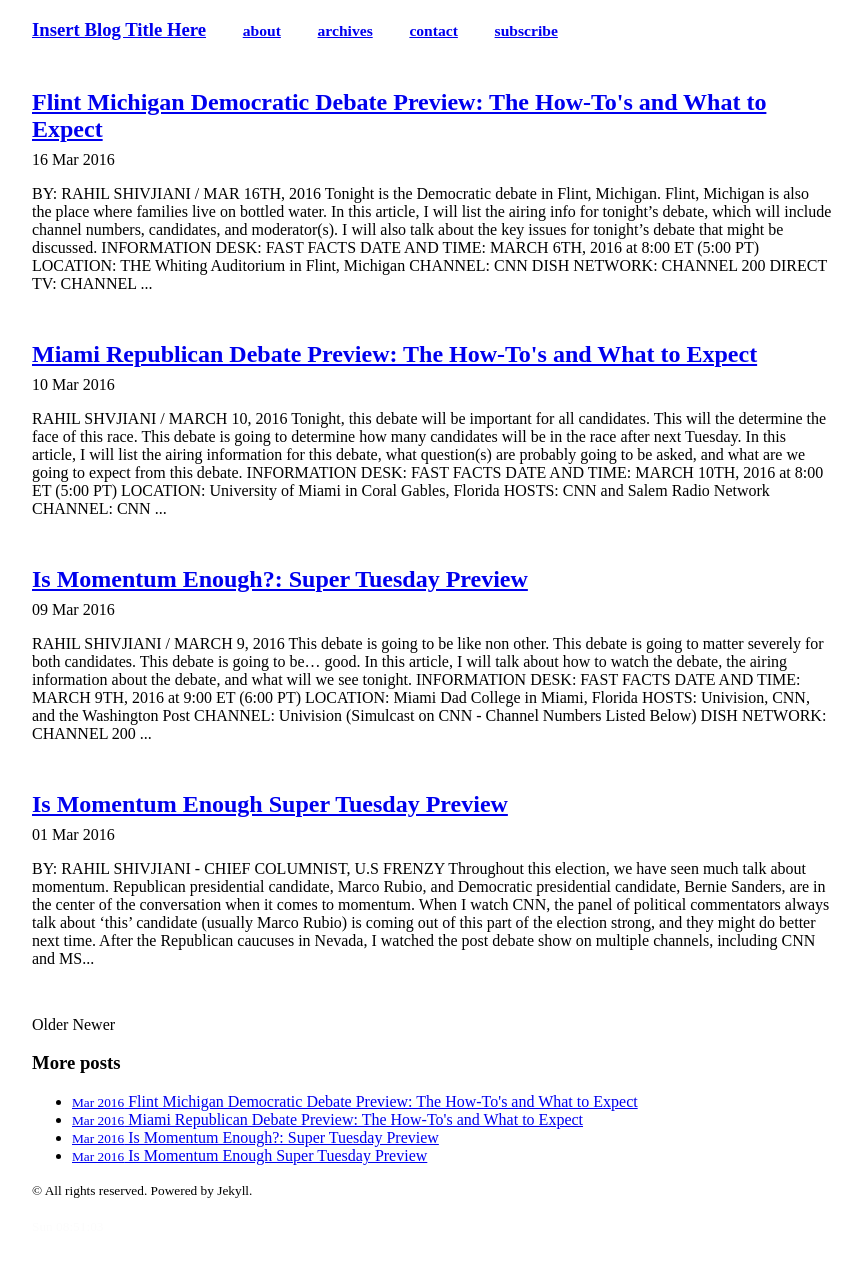
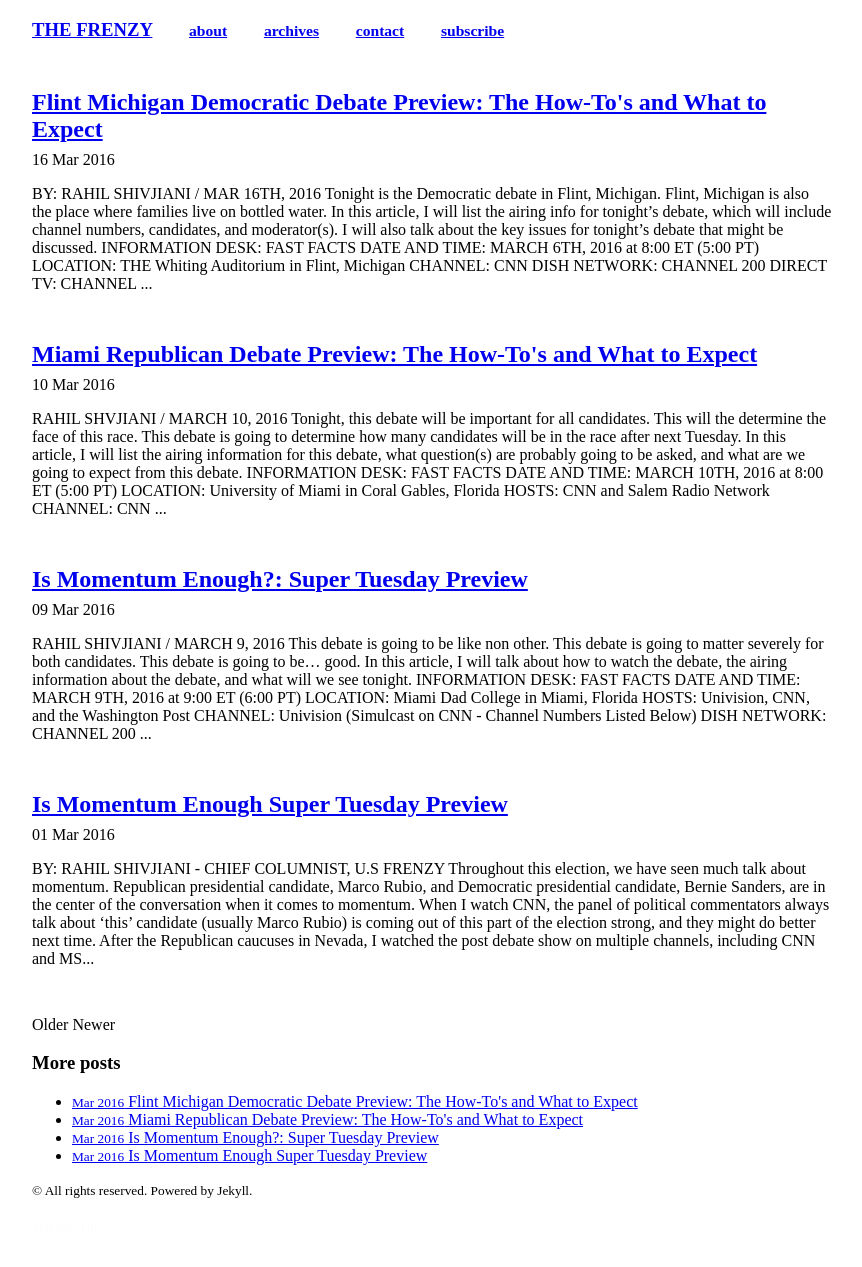
Before and after one commit to rshivjiani/rshivjiani.github.io, a Jekyll site: the page built from index.html, in a window 1280 px wide. Shown: the whole page, without its empty margins (208-1070 px from the left). Built offline with Jekyll 4.4.1, drawn with Linux system fonts in a browser that asks for light colours; the list of posts is cut into pages by our own code.

Commit message:
Update site title

```diff
--- a/_config.yml
+++ b/_config.yml
@@ -2,7 +2,7 @@
 permalink:           /:year/:month/:title
 
 # Setup
-title:               "Insert Blog Title Here"
+title:               "THE FRENZY"
 tagline:             ""
 url:                 https://rshivjiani.github.io
 paginate:            10
```
